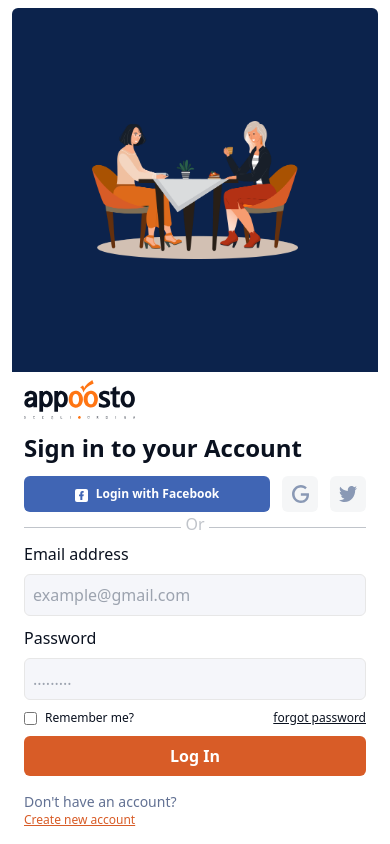
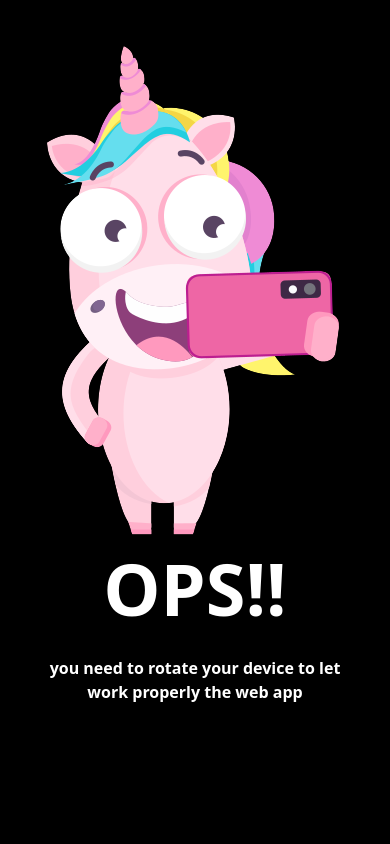
Before and after one commit to Hamza-Tasadaq/Appoosto-Kitchen, a React (Create React App) app: page / in a window 390 px wide. Built offline with nearby package versions, Linux system fonts and the light colour scheme.

Commit message:
Splash Screen Added

```diff
--- a/src/App.css
+++ b/src/App.css
@@ -5,3 +5,12 @@
 .noScrollBar::-webkit-scrollbar {
   display: none;
 }
+
+body {
+  background-color: #ffffff;
+}
+@media screen and (max-width: 768px) {
+  body {
+    background-color: black;
+  }
+}
--- a/src/App.js
+++ b/src/App.js
@@ -1,11 +1,60 @@
+import { useState, useEffect } from "react";
 import { BrowserRouter, Routes, Route } from "react-router-dom";
 import LogIn from "./pages/LogIn";
 import Home from "./pages/Home";
 import "./App.css";
 
 function App() {
+  const [windowDimenion, setWindowDimensions] = useState({
+    winWidth: window.innerWidth,
+    winHeight: window.innerHeight,
+  });
+
+  const detectSize = () => {
+    setWindowDimensions({
+      winWidth: window.innerWidth,
+      winHeight: window.innerHeight,
+    });
+  };
+
+  useEffect(() => {
+    window.addEventListener("resize", detectSize);
+
+    return () => {
+      window.removeEventListener("resize", detectSize);
+    };
+  }, [windowDimenion]);
+
+  console.log(windowDimenion);
+
   return (
-    <div className="">
+    <div>
+      <div className="md:hidden p-10">
+        {windowDimenion.winHeight > 768 ? (
+          <div className="flex flex-col items-center">
+            <img src="./assets/images/rotate.png" alt="rotate" />
+
+            <h1 className="font-bold text-7xl text-white">OPS!!</h1>
+            <h2 className="font-bold text-white text-center mt-8 max-w-[350px] mx-auto">
+              you need to rotate your device to let work properly the web app
+            </h2>
+          </div>
+        ) : (
+          <div className="flex flex-col items-center  ">
+            <img
+              className="w-56 h-56"
+              src="./assets/images/broken-heart.png"
+              alt="broken-heart"
+            />
+            <h1 className="font-bold text-7xl text-white">SIGH!!</h1>
+            <h2 className="font-bold text-white text-center mt-8 max-w-[350px] mx-auto">
+              we are really sorry, but your device size is not supported by this
+              web app
+            </h2>
+          </div>
+        )}
+      </div>
+      <div className="hidden md:block">
         <BrowserRouter>
           <Routes>
             <Route path="/" element={<LogIn />}></Route>
@@ -13,6 +62,7 @@
           </Routes>
         </BrowserRouter>
       </div>
+    </div>
   );
 }
 
```
Also changed, not shown: public/assets/images/broken-heart.png (added), public/assets/images/rotate.png (added). Lines whose indentation alone changed are shown as unchanged.
